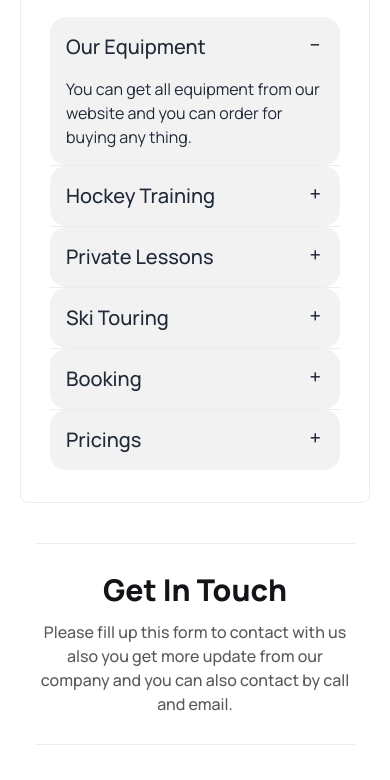
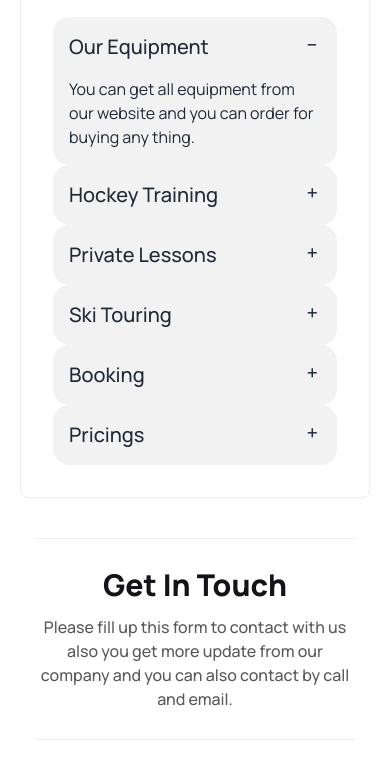
Before and after one commit to shodorsonnath/hockey-club, a plain HTML site: page index.html in a window 390 px wide. Shown: the part 4725-5505 px from the top of the page. Drawn offline with nearby package versions, Linux system fonts and the light colour scheme.

Commit message:
update client question section

```diff
--- a/index.html
+++ b/index.html
@@ -237,7 +237,6 @@
                   <p>You can get all equipment from our website and you can order for buying any thing.</p>
                 </div>
               </div>
-              <div class="bg-[#13131213] w-[290px] lg:w-[700px] h-[1px]"></div>
               <div class="collapse collapse-plus bg-base-200">
                 <input type="radio" name="my-accordion-3" />
                 <div class="collapse-title text-xl font-medium">
@@ -247,7 +246,6 @@
                   <p>Special Hockey trainer you can hire from our company and also you can join our training club.</p>
                 </div>
               </div>
-              <div class="bg-[#13131213] w-[290px] lg:w-[700px] h-[1px]"></div>
               <div class="collapse collapse-plus bg-base-200">
                 <input type="radio" name="my-accordion-3" />
                 <div class="collapse-title text-xl font-medium">
@@ -257,7 +255,6 @@
                   <p>Our Special trainer are always give you private lesson for imporve your skill and get more tips.</p>
                 </div>
               </div>
-              <div class="bg-[#13131213] w-[290px] lg:w-[700px] h-[1px]"></div>
               <div class="collapse collapse-plus bg-base-200">
                 <input type="radio" name="my-accordion-3" />
                 <div class="collapse-title text-xl font-medium">
@@ -267,7 +264,6 @@
                   <p>Ski touring is skiing is the backcountry on unmarked or unpatrolled area.</p>
                 </div>
               </div>
-              <div class="bg-[#13131213] w-[290px] lg:w-[700px] h-[1px]"></div>
               <div class="collapse collapse-plus bg-base-200">
                 <input type="radio" name="my-accordion-3" />
                 <div class="collapse-title text-xl font-medium">
@@ -277,7 +273,6 @@
                   <p>We are also provide international and national match ticket at a good rate you can book any match ticket easily.</p>
                 </div>
               </div>
-              <div class="bg-[#13131213] w-[290px] lg:w-[700px] h-[1px]"></div>
               <div class="collapse collapse-plus bg-base-200">
                 <input type="radio" name="my-accordion-3" />
                 <div class="collapse-title text-xl font-medium">
```
